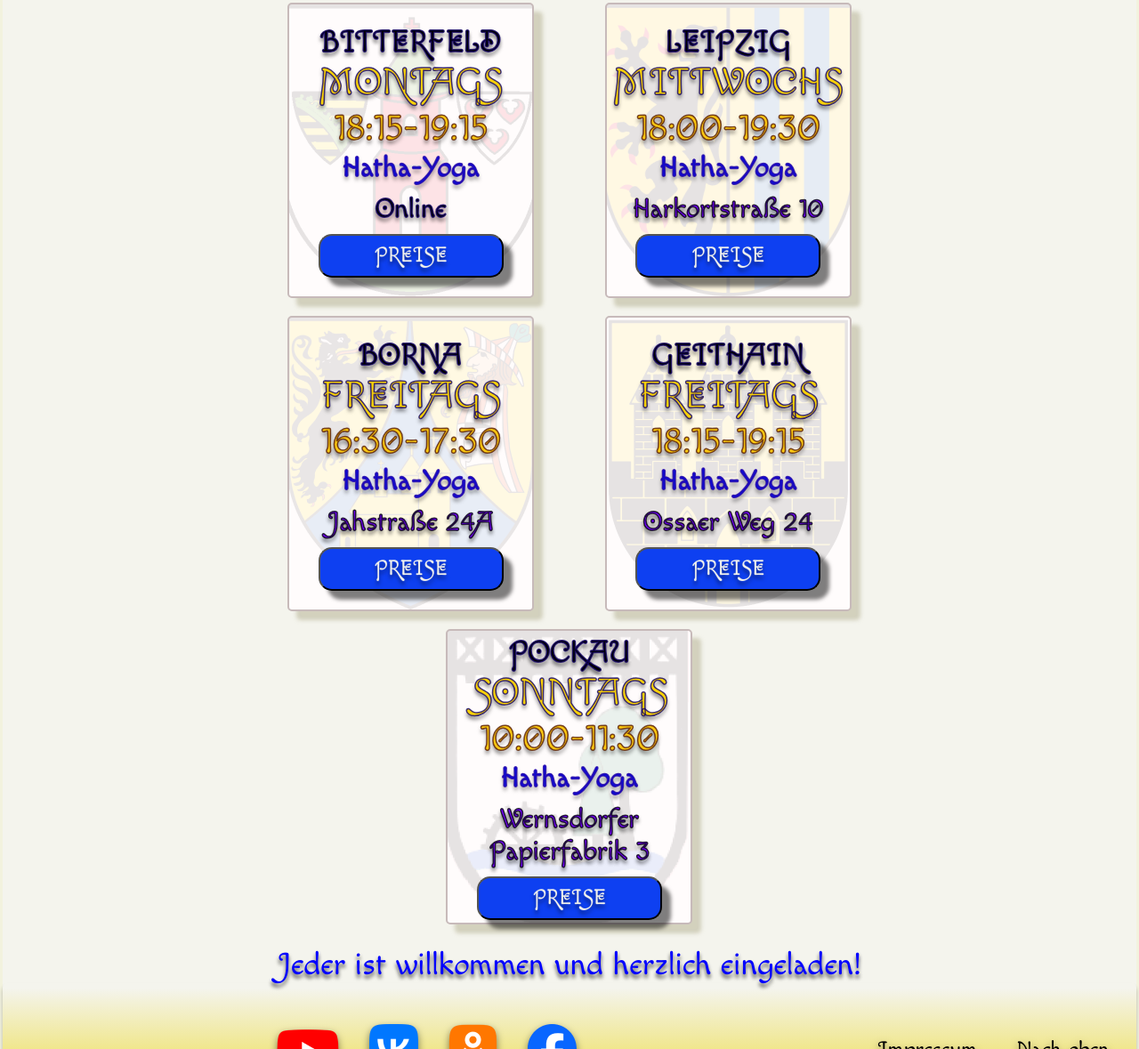
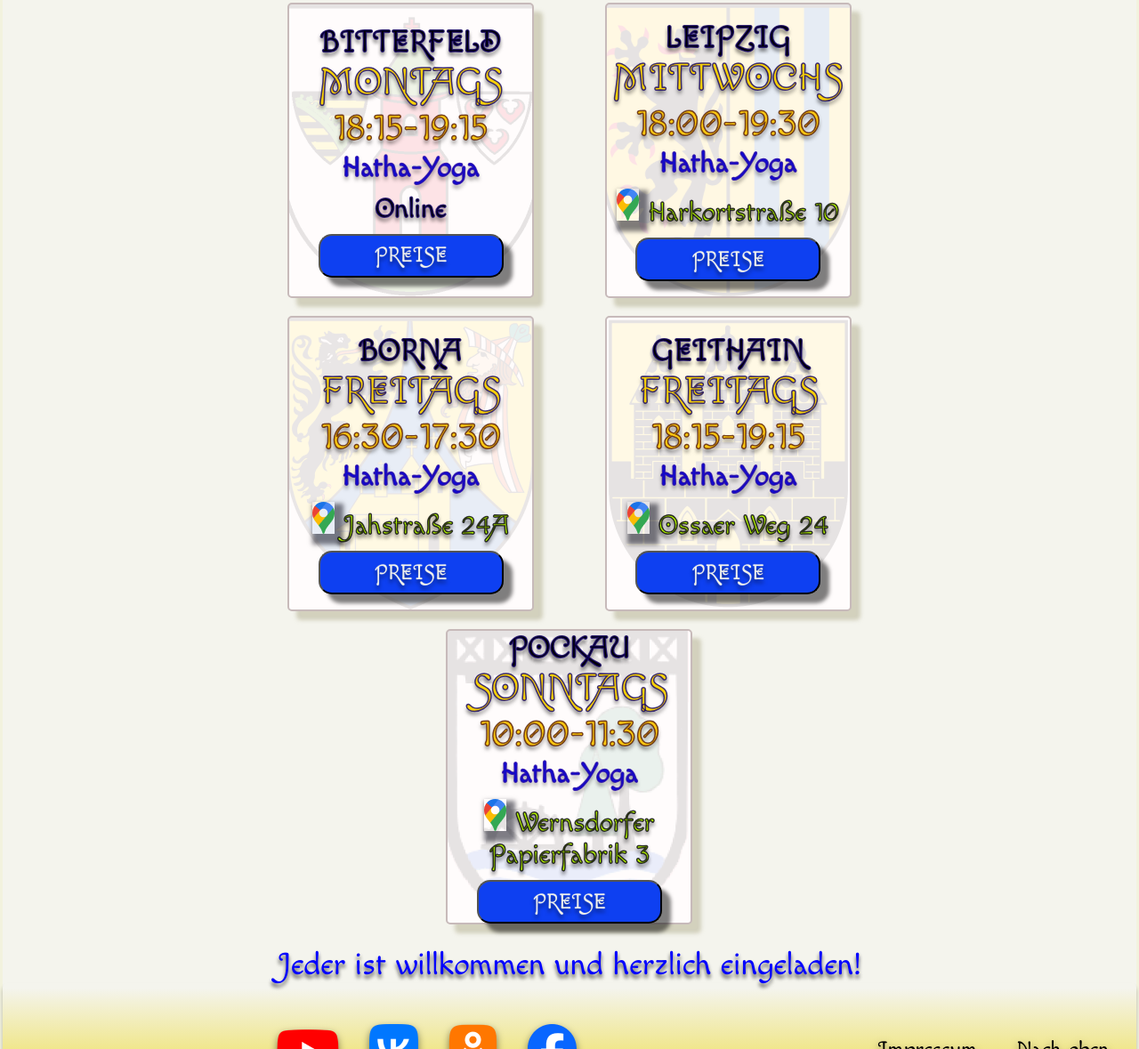
Before and after one commit to yogaVladimir/yogainpockau, a plain HTML site: page kurse.html in a window 1280 px wide. Shown: the part 1362-2541 px from the top of the page at 89% size. Drawn offline with Linux system fonts and the light colour scheme.

Commit message:
maps symbols

```diff
--- a/css/kurse.css
+++ b/css/kurse.css
@@ -278,14 +278,14 @@ tr:hover {
 
 .city>.adressText>a {
     /* Styles for non-visited links */
-    color: rgb(115, 5, 249);
+    color: rgb(184, 249, 5);
     /* text-shadow: 5px 5px 4px rgba(115, 5, 249); */
     -webkit-text-stroke: 1.5px rgba(4, 1, 14, 0.8);
 }
 
 .city>.adressText>a:visited {
     /* Styles for visited links */
-    color: rgb(115, 5, 249);
+    color: rgb(139, 249, 5);
     /* text-shadow: 5px 5px 4px rgba(115, 5, 249); */
     -webkit-text-stroke: 1.5px rgba(4, 1, 14, 0.8);
 }
@@ -298,6 +298,12 @@ tr:hover {
     -webkit-text-stroke: 1.5px rgba(14, 1, 1, 0.8);
 }
 
+/* ICON GMAPS */
+.gmaps {
+    margin-right: 10px;
+    box-shadow: 5px 7px 5px 5px rgba(0, 1, 16, 0.5);
+
+}
 
 
 
--- a/kurse.html
+++ b/kurse.html
@@ -181,7 +181,8 @@
                     <h1 class="time">18:00-19:30</h1>
                     <h1 class="typeYoga">Hatha-Yoga</h1>
                     <h1 class="adressText"><a
-                            href="https://www.google.com/maps/place/Harkortstra%C3%9Fe+10,+04107+Leipzig/@51.3317412,12.3712014,17z/data=!3m1!4b1!4m6!3m5!1s0x47a6f8292c3ff4c7:0xbf7c968f17060cdc!8m2!3d51.3317412!4d12.3712014!16s%2Fg%2F11c2gd18tg?entry=ttu">Harkortstraße
+                            href="https://www.google.com/maps/place/Harkortstra%C3%9Fe+10,+04107+Leipzig/@51.3317412,12.3712014,17z/data=!3m1!4b1!4m6!3m5!1s0x47a6f8292c3ff4c7:0xbf7c968f17060cdc!8m2!3d51.3317412!4d12.3712014!16s%2Fg%2F11c2gd18tg?entry=ttu">
+                            <img src="images/icons/Google_Maps.png" alt="mapsIcon" class="gmaps">Harkortstraße
                             10</a>
                     </h1>
                     <button class="btnZumKurs">
@@ -194,7 +195,8 @@
                     <h1 class="time">16:30-17:30</h1>
                     <h1 class="typeYoga">Hatha-Yoga</h1>
                     <h1 class="adressText"><a
-                            href="https://www.google.com/maps/place/Jahnstra%C3%9Fe+24,+04552+Borna/@51.1237196,12.4851517,17z/data=!3m1!4b1!4m6!3m5!1s0x47a6e26da3345d59:0x8d56d6198b317cf8!8m2!3d51.1237163!4d12.4877266!16s%2Fg%2F11cs99f_qw?entry=ttu">Jahstraße
+                            href="https://www.google.com/maps/place/Jahnstra%C3%9Fe+24,+04552+Borna/@51.1237196,12.4851517,17z/data=!3m1!4b1!4m6!3m5!1s0x47a6e26da3345d59:0x8d56d6198b317cf8!8m2!3d51.1237163!4d12.4877266!16s%2Fg%2F11cs99f_qw?entry=ttu"><img
+                                src="images/icons/Google_Maps.png" alt="mapsIcon" class="gmaps">Jahstraße
                             24A</a>
                     </h1>
                     <button class="btnZumKurs">
@@ -207,7 +209,8 @@
                     <h1 class="time">18:15-19:15</h1>
                     <h1 class="typeYoga">Hatha-Yoga</h1>
                     <h1 class="adressText"><a
-                            href="https://www.google.com/maps/place/Ossaer+Weg+24,+04643+Geithain/@51.0525539,12.6675586,15z/data=!3m1!4b1!4m6!3m5!1s0x47a719c3c0bdfc5d:0xc3e331554082fd56!8m2!3d51.0525419!4d12.6860124!16s%2Fg%2F11c5j5rbr2?entry=ttu">Ossaer
+                            href="https://www.google.com/maps/place/Ossaer+Weg+24,+04643+Geithain/@51.0525539,12.6675586,15z/data=!3m1!4b1!4m6!3m5!1s0x47a719c3c0bdfc5d:0xc3e331554082fd56!8m2!3d51.0525419!4d12.6860124!16s%2Fg%2F11c5j5rbr2?entry=ttu"><img
+                                src="images/icons/Google_Maps.png" alt="mapsIcon" class="gmaps">Ossaer
                             Weg 24</a>
                     </h1>
                     <button class="btnZumKurs">
@@ -220,7 +223,8 @@
                     <h1 class="time">10:00-11:30</h1>
                     <h1 class="typeYoga">Hatha-Yoga</h1>
                     <h1 class="adressText"><a
-                            href="https://www.google.com/maps/place/Wernsdorfer+Papierfabrik+3,+09509+Pockau-Lengefeld/@50.6880772,13.2622122,17z/data=!3m1!4b1!4m6!3m5!1s0x4709fde9ea906bc1:0x964fac04fecbc101!8m2!3d50.6880738!4d13.2647871!16s%2Fg%2F11qnrmlwkm?entry=ttu">Wernsdorfer
+                            href="https://www.google.com/maps/place/Wernsdorfer+Papierfabrik+3,+09509+Pockau-Lengefeld/@50.6880772,13.2622122,17z/data=!3m1!4b1!4m6!3m5!1s0x4709fde9ea906bc1:0x964fac04fecbc101!8m2!3d50.6880738!4d13.2647871!16s%2Fg%2F11qnrmlwkm?entry=ttu"><img
+                                src="images/icons/Google_Maps.png" alt="mapsIcon" class="gmaps">Wernsdorfer
                             Papierfabrik 3</a>
                     </h1>
                     <button class="btnZumKurs">
```
Also changed, not shown: images/icons/Google_Maps.png (added).
